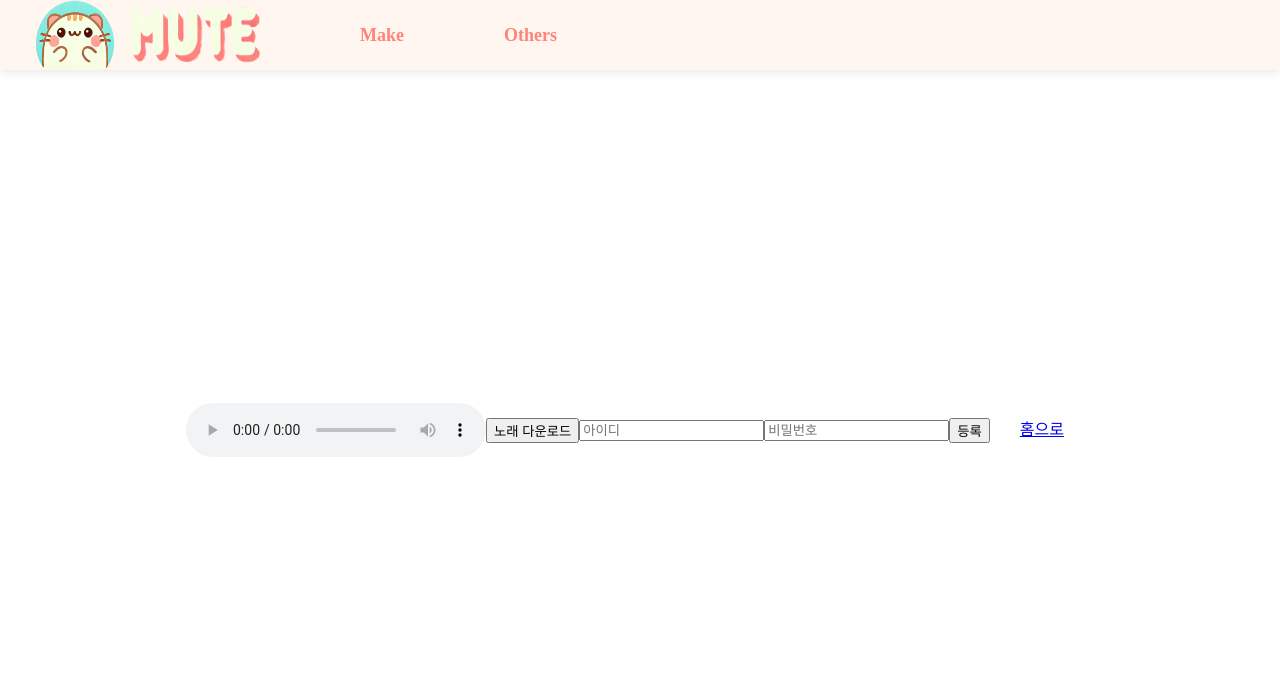
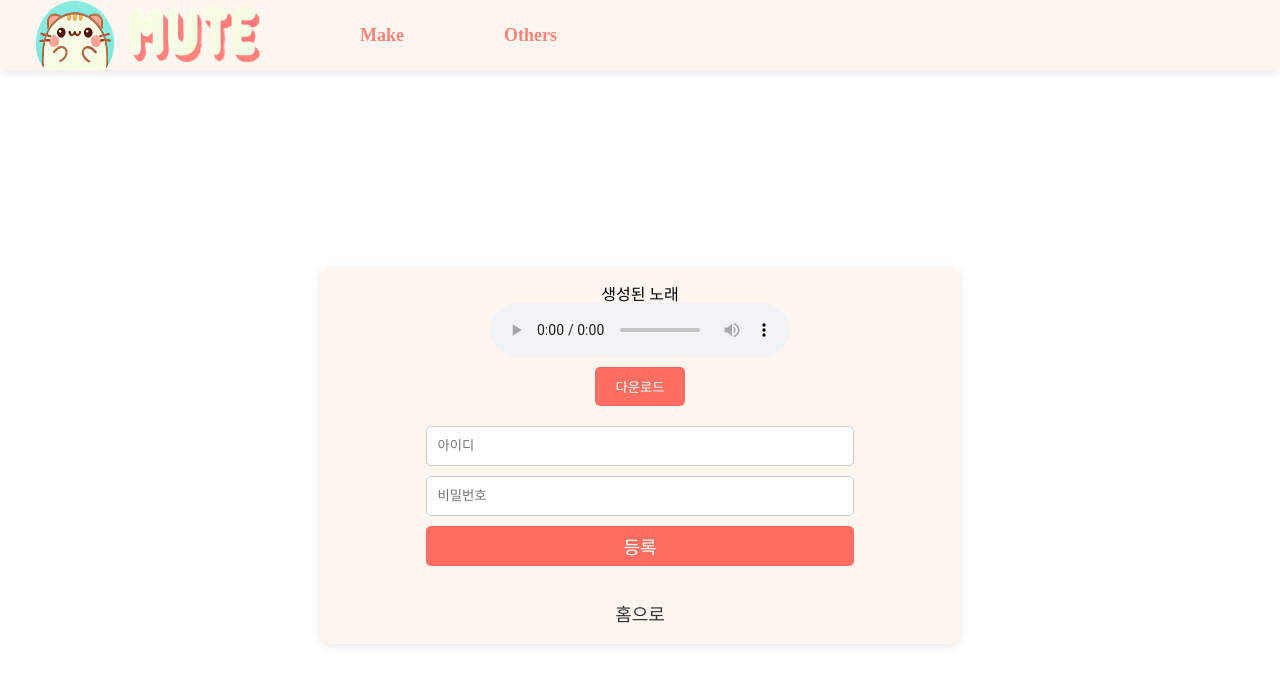
Before and after one commit to JJ-Gun/M.U.T.E-FE, a Next.js app: page /createmusic in a window 1280 px wide. Shown: the top 684 px of the page. Built offline with nearby package versions, Linux system fonts and the light colour scheme.

Commit message:
css update

```diff
--- a/app/board/board.module.css
+++ b/app/board/board.module.css
@@ -1,41 +1,57 @@
 .container {
     width: 100%;
-    height: 100%;
     display: flex;
     flex-direction: column;
     align-items: center;
-    justify-content: flex-start; /* Keeps content top-aligned */
-    box-sizing: border-box;
-    padding-top: 100px; /* Adjust padding to avoid overlapping with a fixed header */
+    padding-top: 80px; /* 상단바와 겹치지 않도록 여백 추가 */
 }
 
 .lowcontainer {
-    width: 100%;
-    max-width: 800px; /* Limiting max width for better control on large screens */
+    width: 80%;
     display: flex;
-    flex-direction: column; /* Correcting direction for a vertical list */
-    align-items: flex-start; /* Align items to the start (left) */
-    justify-content: flex-start; /* Aligns content to the top */
+    flex-direction: column;
+    align-items: center;
+    justify-content: flex-start;
+    background-color: #f9f9f9;
+    border-radius: 10px;
+    box-shadow: 0 2px 10px rgba(0, 0, 0, 0.1);
     padding: 20px;
-    box-sizing: border-box;
-    background-color: #f6bca7;
 }
 
 .songTitle {
+    width: 100%;
+    display: flex;
+    justify-content: space-between; /* 아이디와 제목을 양쪽에 배치 */
+    padding: 10px 0;
+    border-bottom: 2px solid #ccc; /* 밑줄 */
     cursor: pointer;
-    display: flex;
-    justify-content: space-between;
-    width: 100%; /* Ensures full width within container */
-    padding: 10px;
-    background-color: #f0f0f0;
-    margin-bottom: 5px;
+}
+
+.songTitle span {
+    font-size: 16px;
+    color: #333;
 }
 
 .songDetails {
+    width: 100%;
+    padding: 15px 0;
     display: flex;
+    justify-content: space-between; /* 플레이어와 다운로드 버튼을 양쪽에 배치 */
     align-items: center;
-    gap: 10px;
-    margin-left: 20px; /* Slight left indent for details */
-    margin-bottom: 10px;
-    width: 100%; /* Ensures details stretch across the full width of the container */
+    border-bottom: 2px solid #eee;
+    margin-top: 10px;
 }
+
+.button {
+    background-color: #FF6F61;
+    color: white;
+    padding: 10px 20px;
+    border: none;
+    border-radius: 5px;
+    cursor: pointer;
+}
+
+.audio {
+    flex-grow: 1;
+    margin-right: 20px; /* 다운로드 버튼과의 여백 */
+}
--- a/app/createmusic/page.module.css
+++ b/app/createmusic/page.module.css
@@ -4,23 +4,66 @@
     display: flex;
     flex-direction: column;
     align-items: center;
-    justify-content: flex-start; /* 아래 내용이 상단바에 겹치지 않게 위쪽 정렬 */
+    justify-content: center;
     box-sizing: border-box;
-    padding-top: 60px; /* 상단바 높이만큼 패딩 추가 */
+    padding-top: 60px;
 }
 
 .lowcontainer {
-    width: 100%;
-    height: 100%;
+    width: 50%;
+    height: auto;
     display: flex;
-    flex-direction: row;
+    flex-direction: column;
     align-items: center;
     justify-content: center;
     box-sizing: border-box;
     padding: 20px;
+    background-color: #FFF6F0;
+    border-radius: 10px;
+    box-shadow: 0 2px 10px rgba(0, 0, 0, 0.1);
+    margin-top: 50px;
 }
 
-.component{
-    display: flex;
-    padding: 30px;
+.inputGroup {
+    margin-top: 20px;
 }
+
+.input {
+    width: 100%;
+    height: 40px;
+    margin-bottom: 10px;
+    padding-left: 10px;
+    border-radius: 5px;
+    border: 1px solid #ccc;
+    box-sizing: border-box;
+}
+
+.registerButton {
+    width: 100%;
+    height: 40px;
+    background-color: #FF6F61;
+    color: white;
+    border: none;
+    border-radius: 5px;
+    font-size: large;
+    cursor: pointer;
+    margin-bottom: 20px;
+}
+
+.component {
+    margin-top: 20px;
+    font-size: large;
+    color: #333;
+    text-decoration: none;
+    cursor: pointer;
+}
+
+.button {
+    margin-top: 10px;
+    padding: 10px 20px;
+    background-color: #FF6F61;
+    color: white;
+    border: none;
+    border-radius: 5px;
+    cursor: pointer;
+}
--- a/app/createmusic/page.tsx
+++ b/app/createmusic/page.tsx
@@ -5,25 +5,40 @@ import Top from "../(common)/(component)/(topbar)/top"
 import Link from "next/link";
 
 export default function CreateMusic() {
+    // 서버에서 받은 노래 URL (예시)
     const songUrl = "https://kakao-moreburger-backend.s3.ap-northeast-2.amazonaws.com/Sunny+Day+Sound.mp3";
 
   return (
     <div className={styles.container}>
-      <Top/>
+      <Top />
       <div className={styles.lowcontainer}>
+        {/* 생성된 노래 */}
+        <h2>생성된 노래</h2>
         <audio controls>
-            <source src={songUrl} type="audio/mp3"/>
+          <source src={songUrl} type="audio/mp3" />
         </audio>
-        <a href={songUrl} download = "Sunny Day Soung.mp3">
-            <button type="button">노래 다운로드</button>
+
+        {/* 노래 다운로드 버튼 */}
+        <a href={songUrl} download="Sunny Day Sound.mp3">
+          <button type="button" className={styles.button}>다운로드</button>
         </a>
+
+        {/* 아이디와 비밀번호 입력란 */}
+        <div className={styles.inputGroup}>
           <input
-        type="text" placeholder="아이디"
+            type="text"
+            placeholder="아이디"
+            className={styles.input}
           />
           <input
-        type="text" placeholder="비밀번호"
+            type="password"
+            placeholder="비밀번호"
+            className={styles.input}
           />
-      <button>등록</button>
+          <button type="button" className={styles.registerButton}>등록</button>
+        </div>
+
+        {/* 홈으로 이동하는 버튼 */}
         <Link href="/home" legacyBehavior>
           <a className={styles.component}>홈으로</a>
         </Link>
--- a/next.config.mjs
+++ b/next.config.mjs
@@ -1,4 +1,5 @@
 /** @type {import('next').NextConfig} */
+
 const nextConfig = {
   async redirects() {
     return [
```
Also changed, not shown: app/board/page.tsx (+37 -15 lines), app/home/page.module.css (+11 -0 lines), app/home/page.tsx (+30 -4 lines). Lines whose indentation alone changed are shown as unchanged.
